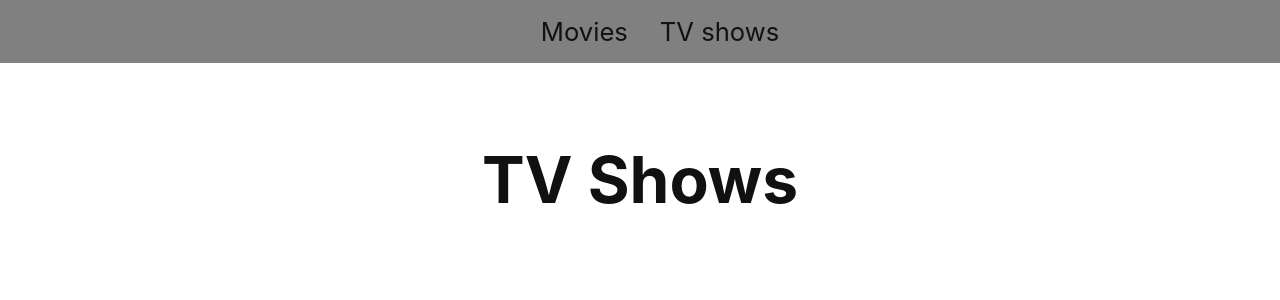
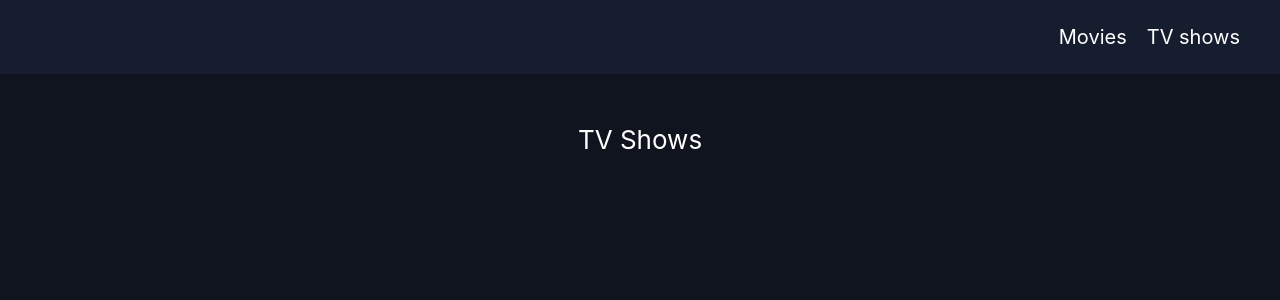
Before and after one commit to Seala11/next-app, a Next.js app: page /tvshows in a window 1280 px wide. Shown: the top 300 px of the page. Built offline with nearby package versions, Linux system fonts and the light colour scheme.

Commit message:
feat: styles update

```diff
--- a/Layouts/MainLayout/MainLayout.styled.ts
+++ b/Layouts/MainLayout/MainLayout.styled.ts
@@ -11,7 +11,7 @@ const Container = styled.div`
 `;
 
 const Main = styled.main`
-  padding: 5rem 0;
+  padding: 2rem 0;
   flex: 1;
   display: flex;
   flex-direction: column;
--- a/components/Navbar/Navbar.styled.ts
+++ b/components/Navbar/Navbar.styled.ts
@@ -1,24 +1,27 @@
 import styled from 'styled-components';
 
 const Container = styled.div`
-  background-color: gray;
-  padding: 1rem 3rem;
+  padding: 2.5rem 3rem;
+  background-color: ${({ theme }) => theme.colors.darkL};
 `;
 
 const List = styled.ul`
-  margin: 0;
+  max-width: 120rem;
+  padding: 0;
+  margin: 0 auto;
   list-style: none;
   display: flex;
-  justify-content: center;
+  justify-content: flex-end;
   gap: 2rem;
 `;
 
 const ListItem = styled.li`
-  font-size: 1.6rem;
+  font-size: 2rem;
   font-weight: 400;
+  color: ${({ theme }) => theme.colors.light};
 
   &:hover {
-    color: blue;
+    color: ${({ theme }) => theme.colors.accent};
   }
 `;
 
--- a/pages/_app.tsx
+++ b/pages/_app.tsx
@@ -1,12 +1,14 @@
 import type { AppProps } from 'next/app';
-import { ThemeProvider, DefaultTheme } from 'styled-components';
+import { DefaultTheme, ThemeProvider } from 'styled-components';
 import MainLayout from '../Layouts/MainLayout/MainLayout';
 import GlobalStyle from '../shared/styles/globalstyles';
 
 const theme: DefaultTheme = {
   colors: {
-    primary: '#111',
-    secondary: '#0070f3',
+    dark: '#10141f',
+    darkL: '#161d2f',
+    accent: '#586b91',
+    light: '#ffffff',
   },
 };
 
--- a/pages/index.tsx
+++ b/pages/index.tsx
@@ -8,7 +8,7 @@ import { IMovies } from '../shared/api/types';
 export default function Movies({ movies }: InferGetStaticPropsType<typeof getStaticProps>) {
   return (
     <>
-      <Title>Movies</Title>
+      <Title>Popular Movies</Title>
       <CardList movies={movies.results} />
     </>
   );
--- a/shared/styles/globalstyles.tsx
+++ b/shared/styles/globalstyles.tsx
@@ -1,13 +1,19 @@
-import { createGlobalStyle } from 'styled-components'
+import { createGlobalStyle } from 'styled-components';
 
 const GlobalStyle = createGlobalStyle`
-  html,
+  @import url('https://fonts.googleapis.com/css2?family=Inter:wght@400;600&display=swap');
+
+  html {
+    font-size: 10px;
+  }
+
   body {
-    color: ${({ theme }) => theme.colors.primary};
+    color: ${({ theme }) => theme.colors.light};
+    background-color: ${({ theme }) => theme.colors.dark};
     padding: 0;
     margin: 0;
-    font-family: -apple-system, BlinkMacSystemFont, Segoe UI, Roboto, Oxygen,
-      Ubuntu, Cantarell, Fira Sans, Droid Sans, Helvetica Neue, sans-serif;
+    font-size: 1.6rem;
+    font-family: 'Inter', sans-serif;
   }
 
   a {
@@ -18,6 +24,6 @@ const GlobalStyle = createGlobalStyle`
   * {
     box-sizing: border-box;
   }
-`
+`;
 
-export default GlobalStyle
+export default GlobalStyle;
--- a/shared/styles/sharedstyles.tsx
+++ b/shared/styles/sharedstyles.tsx
@@ -2,20 +2,10 @@ import styled from 'styled-components'
 
 const Title = styled.h1`
   margin: 0;
-  line-height: 1.15;
-  font-size: 4rem;
-  text-align: center;
-  text-decoration: none;
-
-  a {
-    color: ${({ theme }) => theme.colors.secondary};
-    text-decoration: none;
-    &:hover,
-    :focus,
-    :active {
-      text-decoration: underline;
-    }
-  }
+  font-size: 2.6rem;
+  align-self: flex-start;
+  padding: 3rem 0;
+  font-weight: 400;
 `
 
 export { Title }
```
Also changed, not shown: Layouts/CardList/CardList.styled.ts (+5 -12 lines), styled.d.ts (+5 -3 lines).
